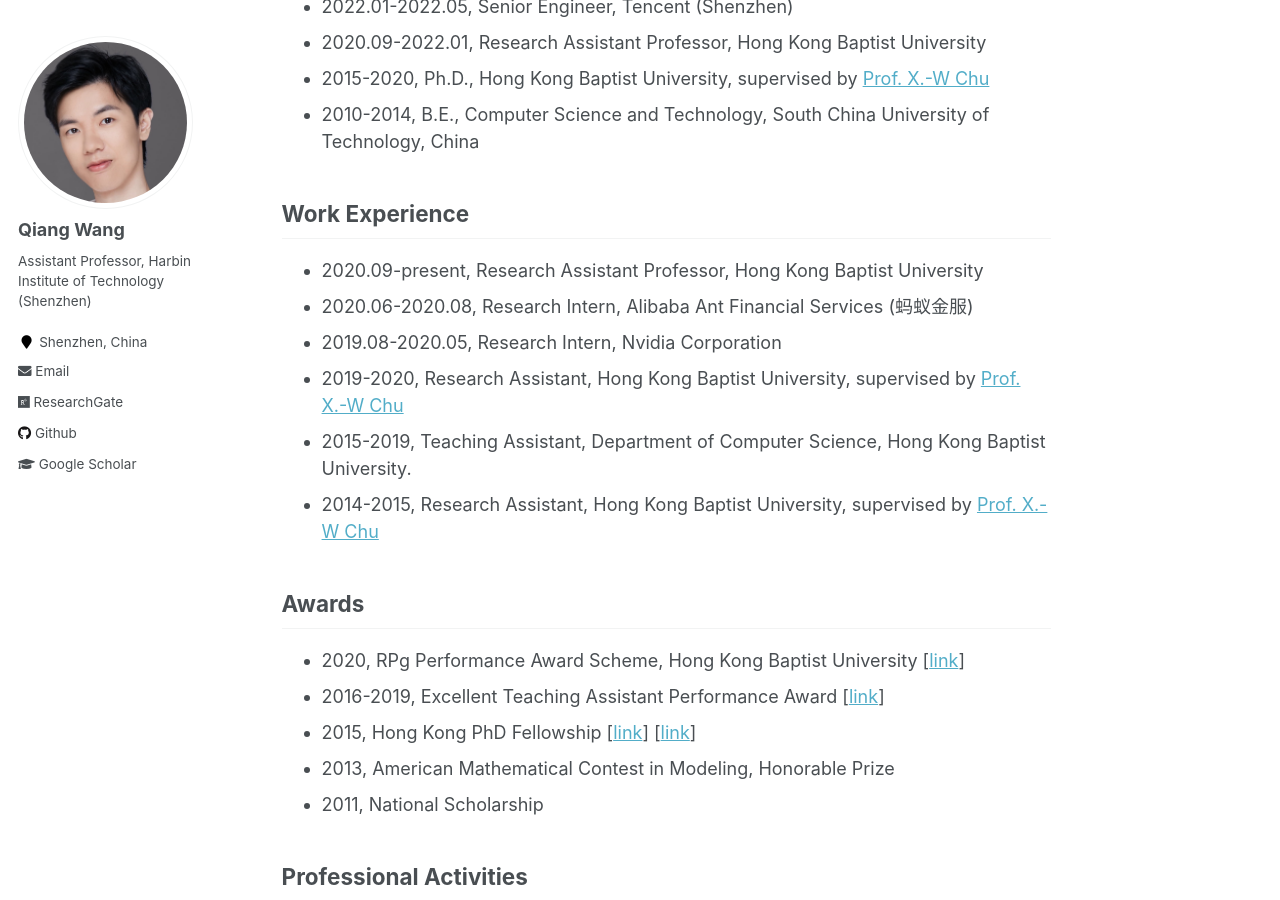
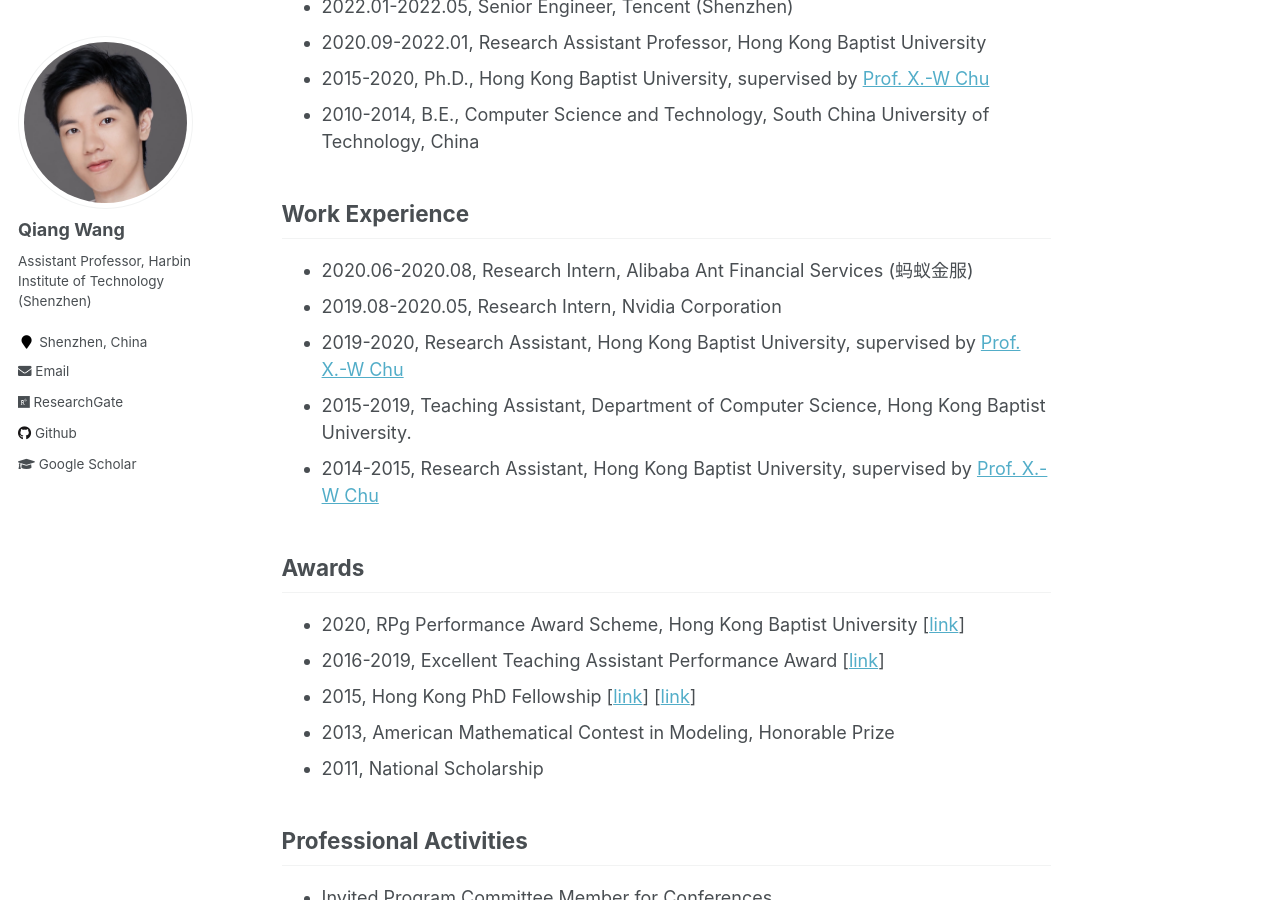
Before and after one commit to blackjack2015/blackjack2015.github.io, a Jekyll site: the page built from _pages/about.md, in a window 1280 px wide and 900 px high, scrolled down 1506 px. Built offline with Jekyll 4.4.1, drawn with Linux system fonts in a browser that asks for light colours; some of the changed lines change nothing that is shown; some of the changed text lies outside the part shown.

Commit message:
Update about.md

```diff
--- a/_pages/about.md
+++ b/_pages/about.md
@@ -33,7 +33,6 @@ Qiang Wang is currently a Assistant Professor at Department of Computer Science
 + 2010-2014, B.E., Computer Science and Technology, South China University of Technology, China
 
 ## Work Experience
-+ 2020.09-present, Research Assistant Professor, Hong Kong Baptist University
 + 2020.06-2020.08, Research Intern, Alibaba Ant Financial Services (蚂蚁金服)
 + 2019.08-2020.05, Research Intern, Nvidia Corporation
 + 2019-2020, Research Assistant, Hong Kong Baptist University, supervised by [Prof. X.-W Chu](https://www.comp.hkbu.edu.hk/~chxw/)
@@ -66,7 +65,7 @@ Qiang Wang is currently a Assistant Professor at Department of Computer Science
     + ACM Computing Surveys (CSUR)
     + IEEE Transactions on Big Data (TBD)
     + IEEE Transactions on Network Science and Engineering (TNSE)
-    + IEEE Network Magazine
+    + IEEE Network
     + IEEE Transactions on Cloud Computing (TCC)
     + IEEE Pervasive Computing (PC)
     + Journal of System Architecture (JSA)
```
